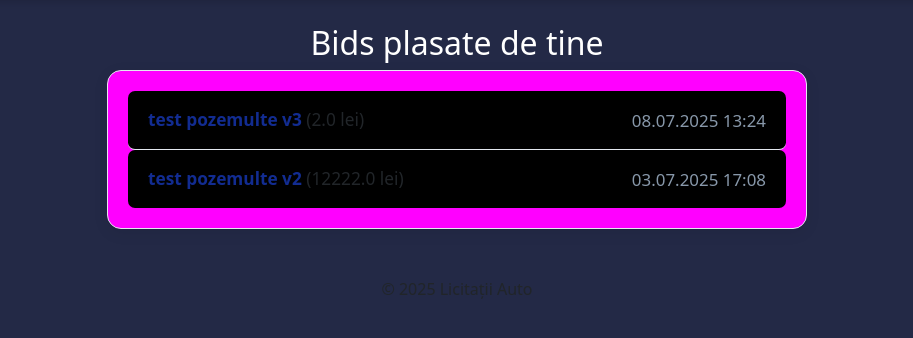
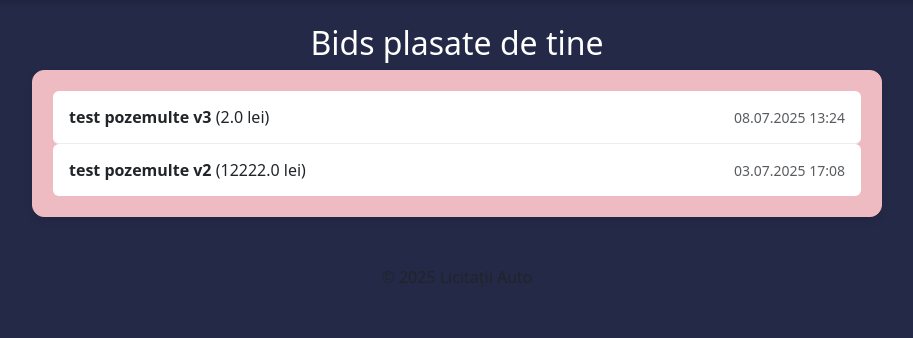
Before and after one commit to kenydo/bid, a Django app: page /my-bids/ in a window 1280 px wide. Shown: the part 76-414 px from the top of the page, without its empty margins (183-1096 px from the left). Run offline with Django 5.2, Linux system fonts and the light colour scheme; a user stored in the database is signed in; data comes from the database, SQL or seed files in the repository.

Commit message:
last push

```diff
--- a/static/styles_bid.css
+++ b/static/styles_bid.css
@@ -1,50 +1,73 @@
-body { background: #232946 !important; }
-
+body {
+  background: #232946 !important;
+}
 .list-group {
-  background: magenta !important;
-  border-radius: 14px !important;
-  box-shadow: 0 4px 16px rgba(0,0,0,0.07) !important;
+  max-width: 850px;
+  margin: 0 auto 20px auto;
+  background-color: #EEBBC3 !important;
+  border-radius: 12px !important;
+  border: 1px solid #EEBBC3 !important;
+  box-shadow: 0 4px 10px rgba(0, 0, 0, 0.05) !important;
   padding: 20px !important;
-  max-width: 700px;
-  margin: 0 auto 28px auto;
-  border: 1px solid #E4E9F0 !important;
 }
-/* Fiecare bid */
+/* Card elegant pentru lista de licitații */
 .list-group-item {
-  background: black !important;
+  background: #fff !important;
   border: none !important;
-  border-bottom: 1px solid #E3E8EF !important;
-  border-radius: 7px !important;
-  padding: 16px 20px !important;
-  transition: background 0.17s;
-  font-size: 1.08rem !important;
-  color: #212529 !important;
-  display: flex;
-  justify-content: space-between;
-  align-items: center;
+  border-bottom: 1px solid #eee !important;
+  padding: 14px 16px !important;
+  border-radius: 6px !important;
+  transition: background-color 0.25s ease !important;
 }
 .list-group-item:last-child {
   border-bottom: none !important;
 }
+/* Hover efect pe item */
 .list-group-item:hover {
-  background: #E9F2FF !important;
+  background-color: #7E87D3 !important;
 }
-/* Numele mașinii și suma bold */
-.list-group-item strong {
-  font-weight: 600 !important;
-  color: #122C91 !important;
+/* Link licitație */
+.list-group-item .fw-bold,
+.list-group-item a {
+  text-decoration: none !important;
+  color: #212529 !important;
+  font-weight: 500 !important;
+  transition: color 0.2s ease !important;
 }
-/* Data și ora din dreapta, stilizată subtil */
-.list-group-item .text-muted,
-.list-group-item small {
-  color: #8898AA !important;
-  font-size: 0.98em !important;
+.list-group-item .fw-bold:hover,
+.list-group-item a:hover {
+  color: #0D6EFD !important;
 }
-/* Titlu centrat */
+/* Badge */
+.badge.bg-primary,
+.badge.bg-success,
+.badge.bg-warning,
+.badge.bg-info,
+.badge {
+  font-size: 0.85rem !important;
+  padding: 8px 14px !important;
+  background: linear-gradient(135deg, #4976BA, #2D5575) !important;
+  color: #EEBBC3 !important;
+  border-radius: 30px !important;
+}
+/* Centrare generală */
+.text-center {
+  text-align: center !important;
+}
 h2 {
   text-align: center;
-  margin-bottom: 28px;
+  margin-bottom: 24px;
   color: white !important;
-  font-size: 2rem;
+  font-size: 1.75rem;
   font-weight: 600;
 }
+.btn-centru {
+  display: block;
+  width: fit-content;
+  margin: 0 auto 20px auto;
+  background-color: green;
+  color: white;
+  padding: 10px 20px;
+  text-decoration: none;
+  border-radius: 5px;
+}
--- a/templates/auctions/auction_list.html
+++ b/templates/auctions/auction_list.html
@@ -2,7 +2,7 @@
 <link rel="stylesheet" href="{% static 'styles_licitatii.css' %}" />
 
 <h2>Licitații active</h2>
-
+<div class="text-center">
 <a href="{% url 'create_auction' %}" class="btn btn-success mb-3"
   >Adaugă licitație nouă</a
 >
```
Also changed, not shown: static/styles_licitatii.css (line endings or trailing spaces).
